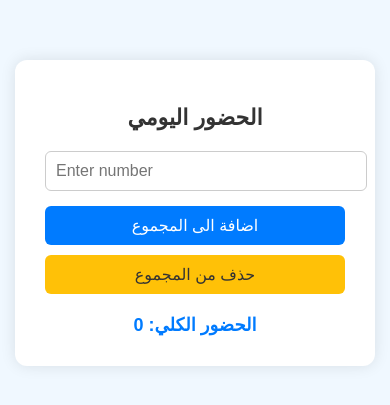
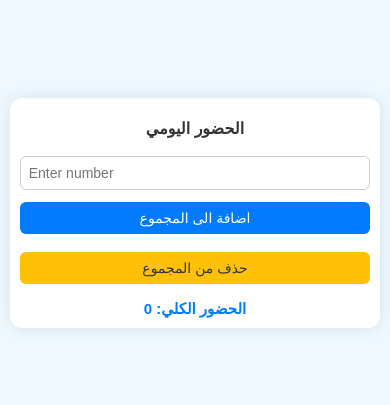
Before and after one commit to AliTurfah/museum-attendance, a plain HTML site: page index.html in a window 390 px wide. Shown: the part 209-614 px from the top of the page. Drawn offline with Linux system fonts and the light colour scheme.

Commit message:
Update index.html

```diff
--- a/index.html
+++ b/index.html
@@ -2,6 +2,7 @@
 <html lang="en">
 <head>
   <meta charset="UTF-8">
+  <meta name="viewport" content="width=device-width, initial-scale=1.0">
   <title>Temporary Museum Attendance</title>
   <style>
     body {
@@ -16,26 +17,30 @@
 
     .container {
       background: white;
-      padding: 30px;
+      padding: 20px;
       border-radius: 12px;
       box-shadow: 0 0 15px rgba(0,0,0,0.1);
       text-align: center;
-      width: 300px;
+      width: 95vw;
+      max-width: 350px;
+      min-width: 0;
+      box-sizing: border-box;
     }
 
     h1 {
-      font-size: 22px;
-      margin-bottom: 20px;
+      font-size: 20px;
+      margin-bottom: 18px;
       color: #333;
     }
 
     input[type="number"] {
       width: 100%;
       padding: 10px;
-      margin-bottom: 15px;
+      margin-bottom: 12px;
       border: 1px solid #ccc;
       border-radius: 6px;
       font-size: 16px;
+      box-sizing: border-box;
     }
 
     button {
@@ -47,6 +52,11 @@
       border-radius: 6px;
       font-size: 16px;
       cursor: pointer;
+      margin-bottom: 8px;
+    }
+
+    button:last-of-type {
+      margin-bottom: 0;
     }
 
     button:hover {
@@ -54,20 +64,22 @@
     }
 
     .total {
-      margin-top: 20px;
-      font-size: 18px;
+      margin-top: 16px;
+      font-size: 17px;
       font-weight: bold;
       color: #007BFF;
     }
 
     table {
       width: 100%;
-      margin-top: 25px;
+      margin-top: 18px;
       border-collapse: collapse;
+      font-size: 15px;
+      word-break: break-word;
     }
 
     th, td {
-      padding: 10px;
+      padding: 8px;
       text-align: left;
       border-bottom: 1px solid #ddd;
     }
@@ -75,7 +87,27 @@
     th {
       background-color: #f2f2f2;
     }
-ad  </style>
+
+    @media (max-width: 400px) {
+      .container {
+        padding: 10px;
+        max-width: 98vw;
+      }
+      h1 {
+        font-size: 16px;
+      }
+      .total {
+        font-size: 15px;
+      }
+      table {
+        font-size: 13px;
+      }
+      button, input[type="number"] {
+        font-size: 14px;
+        padding: 8px;
+      }
+    }
+  </style>
 </head>
 <body>
     <div>
```
